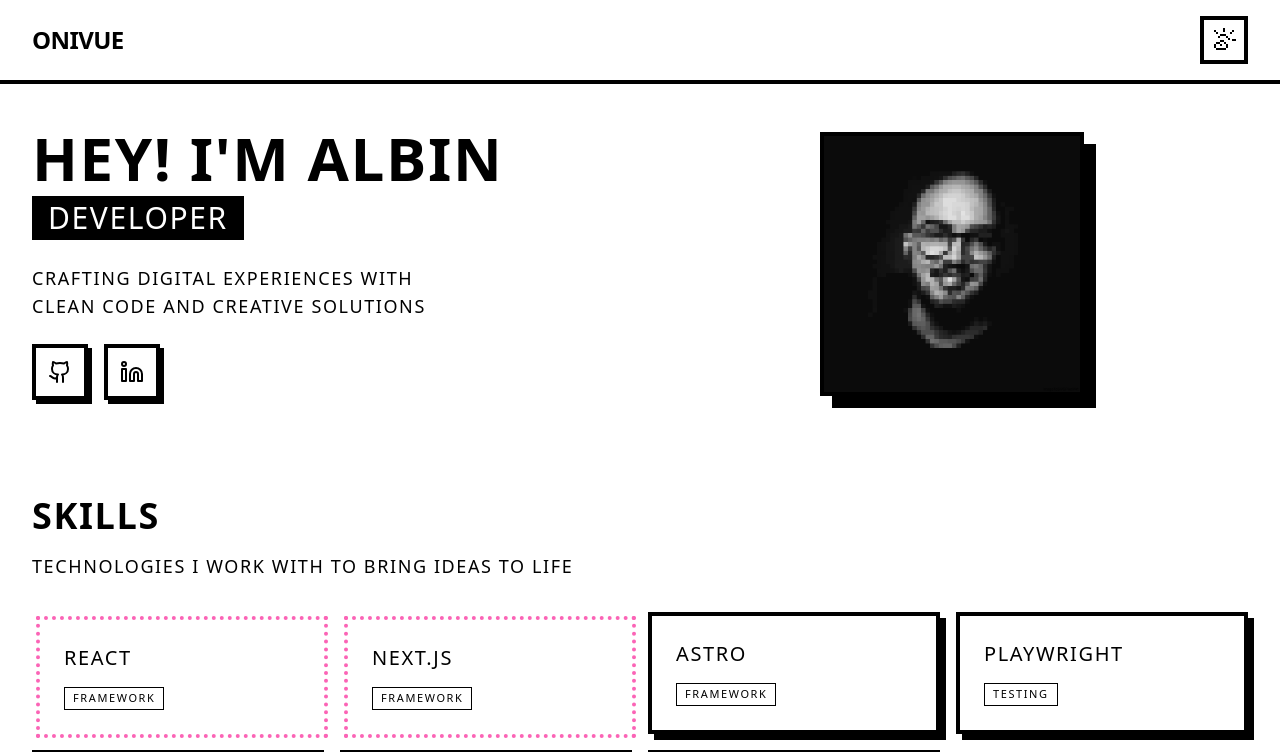
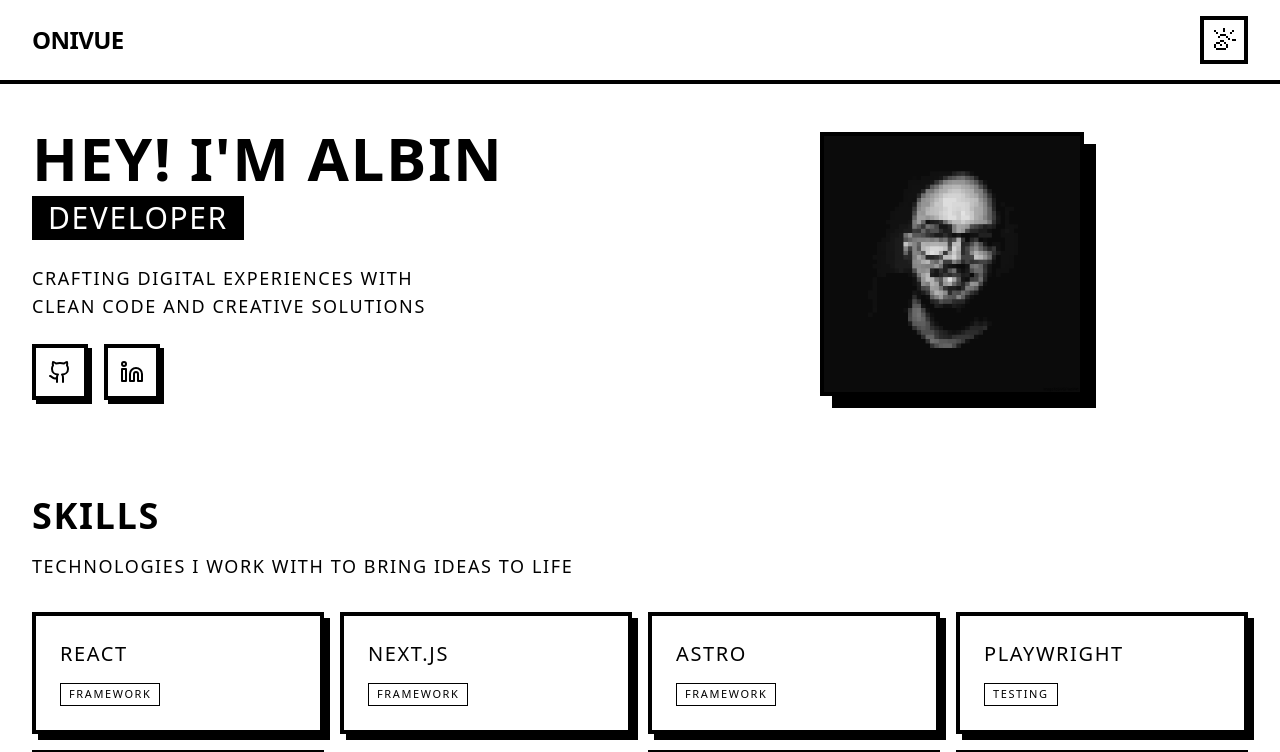
Before and after one commit to onivue/onivue-portfolio, a Next.js app: page / in a window 1280 px wide. Shown: the top 752 px of the page. Built offline with nearby package versions, Linux system fonts and the light colour scheme.

Commit message:
refactor: streamline animation logic and improve readability in Skills component

```diff
--- a/components/skills.tsx
+++ b/components/skills.tsx
@@ -23,6 +23,9 @@ const skills = [
     { name: 'VS Code', category: 'Tools' },
 ]
 
+const DURATION = 1_600
+const COUNT = 6
+
 export function Skills() {
     const [animatingCards, setAnimatingCards] = useState<Set<number>>(new Set())
 
@@ -30,9 +33,7 @@ export function Skills() {
         const timeouts: NodeJS.Timeout[] = []
 
         const animateCard = (index: number) => {
-            // add card to animating set
             setAnimatingCards((prev) => new Set(prev).add(index))
-
             // remove after animation duration
             const timeout = setTimeout(() => {
                 setAnimatingCards((prev) => {
@@ -40,38 +41,29 @@ export function Skills() {
                     newSet.delete(index)
                     return newSet
                 })
-            }, 1_000)
-
+            }, DURATION)
             timeouts.push(timeout)
         }
 
         const scheduleNextAnimation = () => {
-            // randomly select 1-4 cards
-            const count = Math.floor(Math.random() * 4) + 1 // 1-4 cards
+            const count = Math.floor(Math.random() * COUNT) + 1
             const indices = new Set<number>()
-
             // generate unique random indices
             while (indices.size < count) {
                 const randomIndex = Math.floor(Math.random() * skills.length)
                 indices.add(randomIndex)
             }
-
             // animate selected cards
-            for (const index of indices) {
-                animateCard(index)
-            }
-
+            for (const index of indices) animateCard(index)
             // schedule next animation with random delay
-            const nextDelay = Math.random() * 400 + 200 // 200-600ms
+            const nextDelay = DURATION
             const timeout = setTimeout(scheduleNextAnimation, nextDelay)
             timeouts.push(timeout)
         }
 
-        // start the animation cycle
         scheduleNextAnimation()
 
         return () => {
-            // cleanup all timeouts
             for (const timeout of timeouts) {
                 clearTimeout(timeout)
             }
```
